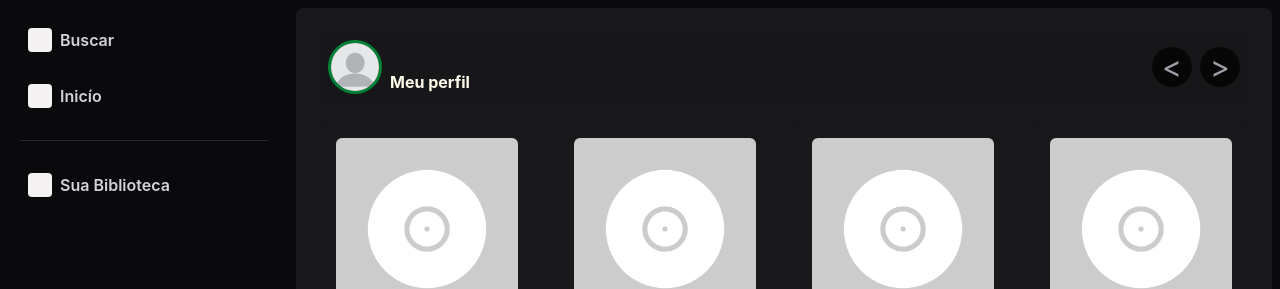
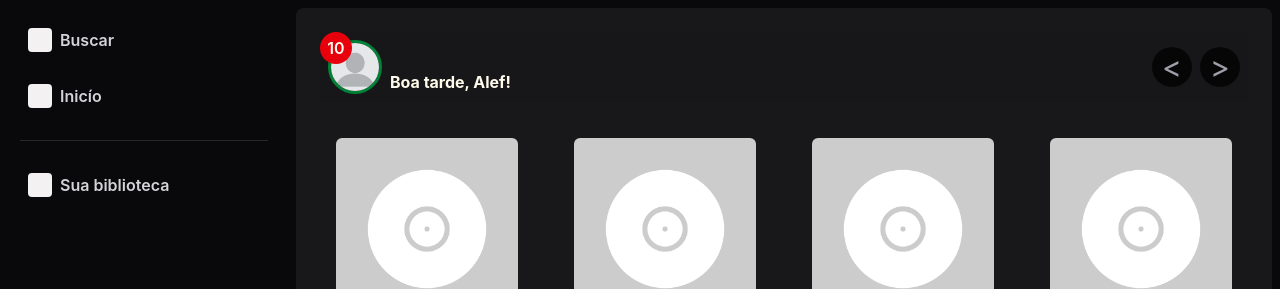
Before and after one commit to AlefAmorim/FIECFY, a React (Vite) app: page / in a window 1280 px wide. Shown: the top 289 px of the page. Built offline with nearby package versions, Linux system fonts and the light colour scheme.

Commit message:
feat:Componentes SidebarItem, UserAvatar e Button

```diff
--- a/src/App.jsx
+++ b/src/App.jsx
@@ -2,6 +2,7 @@ import Sidebar from "./components/SideBar"
 import PlaylistGrid from './components/PlaylistGrid';
 import Header from './components/Header'
 import Player from "./components/Player";
+import Button from "./components/Button";
 
 // function App() {
 //   return (
@@ -27,8 +28,10 @@ function App() {
           <div className="h-[800px] pt-5">
             <PlaylistGrid/>
           </div>
+        <Button>
+          Play
+        </Button>
         </main>
-
       </div>
       <Player/>
     </div>
--- a/src/components/Avatar/index.jsx
+++ b/src/components/Avatar/index.jsx
@@ -1,6 +1,6 @@
-function Avatar() {
+function Avatar({imgUrl}) {
   return (
-    <img src="/public/imagem-perfil-default.png" alt="Imagem de perfil padrão" className="w-12 h-12 rounded-full object-cover" />
+    <img src={imgUrl || "/public/imagem-perfil-default.png"} alt="Imagem de perfil padrão" className="w-12 h-12 rounded-full object-cover" />
   )
 }
 
--- /dev/null
+++ b/src/components/Badge/index.jsx
@@ -0,0 +1,9 @@
+function Badge({ count }) {
+  return (
+    <div className="w-8 h-8 rounded-full bg-red-600 text-center absolute p-1 top-0 left-0">
+        <span className="font-semibold text-amber-50">{count}</span>
+    </div>
+  );
+}
+
+export default Badge;
--- /dev/null
+++ b/src/components/Button/index.jsx
@@ -0,0 +1,7 @@
+function Button({children}){
+    return (
+        <button className="bg-green-500 text-white rounded-full w-30 py-3 px-8 font-bold hover:bg-green-400 hover:scale-105 transition-transform"> {children}</button>
+    )
+}
+
+export default Button;
--- /dev/null
+++ b/src/components/CompactCard/index.jsx
@@ -0,0 +1,14 @@
+function CompactCard({title, imgUrl}) {
+    return (
+        <div>
+            <div>
+                <img src={imgUrl || "/public/imagem-card-default.png"} alt="imagem musica card" />
+            </div>
+            <div>
+                <p>{title}</p>
+            </div>
+        </div>
+    );
+}
+
+export default CompactCard;
--- /dev/null
+++ b/src/components/Greeting/index.jsx
@@ -0,0 +1,9 @@
+
+function Greeting({nome}) {
+    return (
+        <h1>Boa tarde, {nome}!</h1>
+    )
+}
+
+
+export default Greeting;
--- a/src/components/Header/index.jsx
+++ b/src/components/Header/index.jsx
@@ -1,17 +1,18 @@
 import ProfileBadge from "../ProfileBadge";
 import LoginButton from "../LoginButton";
 import { useState } from "react";
+import Badge from "../Badge";
 
 function Header() {
     const [isLogado, setIsLogado] = useState(true);
     return (
         <header className="max-h-200 sticky top-0 z-10 bg-zinc-900/90 rounded-md w-full flex items-center gap-2 justify-between p-2 flex-col md:flex-row md:justify-between">
                 {
-                    isLogado ? <ProfileBadge handleClick={()=> setIsLogado(!isLogado)}/> :
+                    isLogado ? <ProfileBadge handleClick={()=> setIsLogado(!isLogado)}><Badge count={10}/></ProfileBadge> :
                     <div className="botoes-wrapper flex gap-3  justify-end items-end">
                         <button className="border-green-500 border-2 text-white rounded-full w-60 py-3 px-6 font-bold hover:bg-green-400 hover:scale-105 transition-transform" onClick={()=>setIsLogado(!isLogado)}>Registrar-se</button>
                      {/* <button className="outline-emerald-900 outline-offset-0  outline-2 p-3 rounded-sm  bg-emerald-700 text-white font-semibold">Entrar</button>  */}
-                    <LoginButton handleClick={()=> setIsLogado(!isLogado)}/>
+                    <LoginButton handleClick={()=> setIsLogado(!isLogado)} />
                     </div>
                 }
             <div className="flex gap-2">
--- a/src/components/ProfileBadge/index.jsx
+++ b/src/components/ProfileBadge/index.jsx
@@ -1,16 +1,23 @@
 import Avatar from "../Avatar";
-function ProfileBadge({handleClick}) {
+import Greeting from "../Greeting";
+
+function ProfileBadge({ children, handleClick }) {
   return (
-        <div className="profile-container flex items-center gap-2" onClick={handleClick}>
+    <div
+      className="profile-container flex items-center gap-2"
+      onClick={handleClick}
+    >
       <div className="image-wrapper flex max-w-15 rounded-full  border-green-700 border-3 hover:border-green-400 transition-colors">
         {/* <img src="/public/imagem-perfil-default.png" className="max-w-20 rounded-full" alt="Imagem de perfil padrão" />
          */}
-                 <Avatar/>
+         {children}
+        <Avatar />
       </div>
-            <p className="text-amber-50 place-self-end"><strong>Meu perfil</strong></p>
+      <p className="text-amber-50 place-self-end">
+        <strong><Greeting nome="Alef"/></strong>
+      </p>
     </div>
-    )
+  );
 }
 
-
 export default ProfileBadge;
--- a/src/components/SideBar/index.jsx
+++ b/src/components/SideBar/index.jsx
@@ -1,3 +1,5 @@
+import SidebarItem from "../SidebarItem.jsx";
+
 function Sidebar() {
     return (
         <aside className="row-span-1 h-full w-72 p-5 hidden md:flex md:flex-col md:gap-6">
@@ -9,24 +11,13 @@ function Sidebar() {
                 </ul>
             </nav> */}
             <nav className="w-full flex flex-col gap-4">
-                    <a href="#" className="p-2 rounded-xl text-zinc-300 font-semibold hover:bg-zinc-600/40 hover:text-white hover:transition-colors  flex gap-2 cursor-pointer">
-                        <div className="icone bg-taupe-100 w-6 h-6 rounded-sm"></div>
-                        Buscar
-                    </a>
-                    <a href="#" className="p-2 rounded-xl text-zinc-300 hover:bg-zinc-600/40  hover:text-white font-semibold flex gap-2 hover:transition-colors cursor-pointer">
-                        <div className="icone bg-taupe-100 w-6 h-6 rounded-sm"></div>
-                        Inicío
-                    </a>
-                    {/* <a href="#" className="p-2 rounded-xl w-full hover:font-semibold hover:bg-zinc-600/40 hover:transition-colors  cursor-pointer ">
-                        Sua Biblioteca
-                    </a> */}
+                    <SidebarItem text="Buscar"/>
+                    <SidebarItem text="Inicío"/>
             </nav>
             <div className="w-full h-px bg-zinc-800"></div>
             <nav className="w-full">
-                <a href="#" className="p-2 rounded-xl text-zinc-300 w-full font-semibold hover:bg-zinc-600/40 hover:text-white hover:transition-colors flex gap-2 cursor-pointer ">
-                    <div className="icone bg-taupe-100 w-6 h-6 rounded-sm"></div>
-                    Sua Biblioteca
-                </a>
+                    <SidebarItem text="Sua biblioteca"/>
+
             </nav>
         </aside>
     );
--- /dev/null
+++ b/src/components/SidebarItem.jsx/index.jsx
@@ -0,0 +1,15 @@
+function SidebarItem({ text, icon, link }) {
+  return (
+    <a
+      href={link || "#"}
+      className="p-2 rounded-xl text-zinc-300 font-semibold hover:bg-zinc-600/40 hover:text-white hover:transition-colors  flex gap-2 cursor-pointer"
+    >
+      <div className="icone bg-taupe-100 w-6 h-6 rounded-sm"></div>
+      {text}
+    </a>
+  );
+}
+
+
+
+export default SidebarItem;
```
Lines whose indentation alone changed are shown as unchanged.
